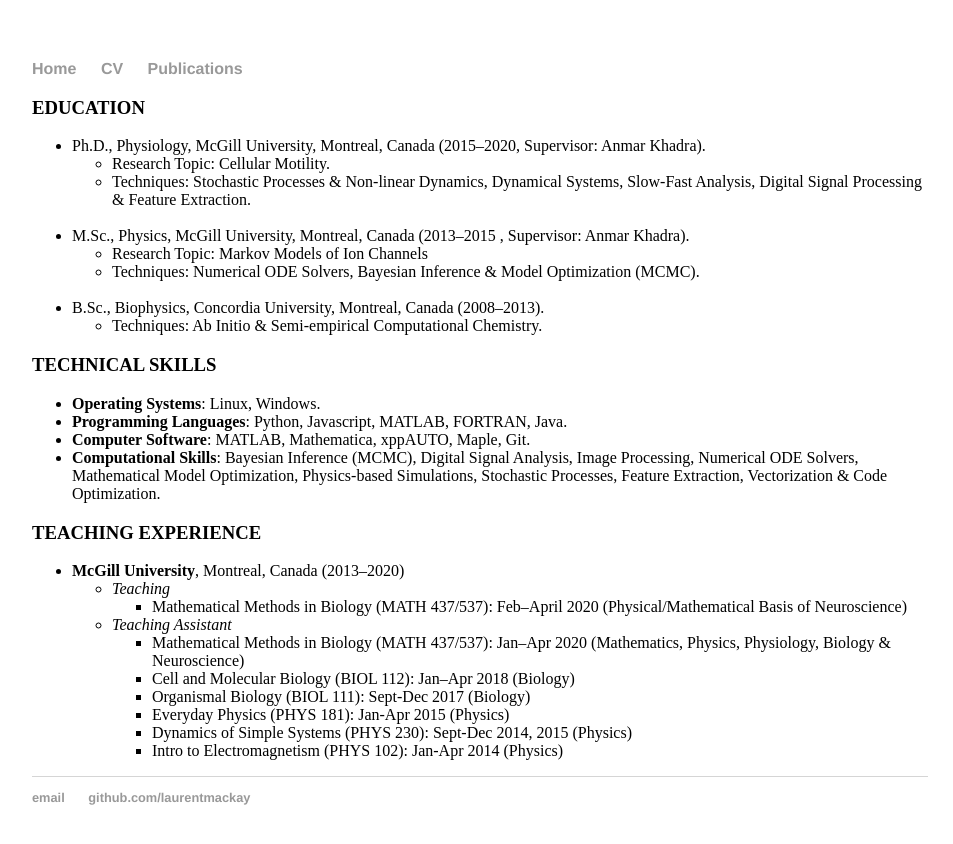
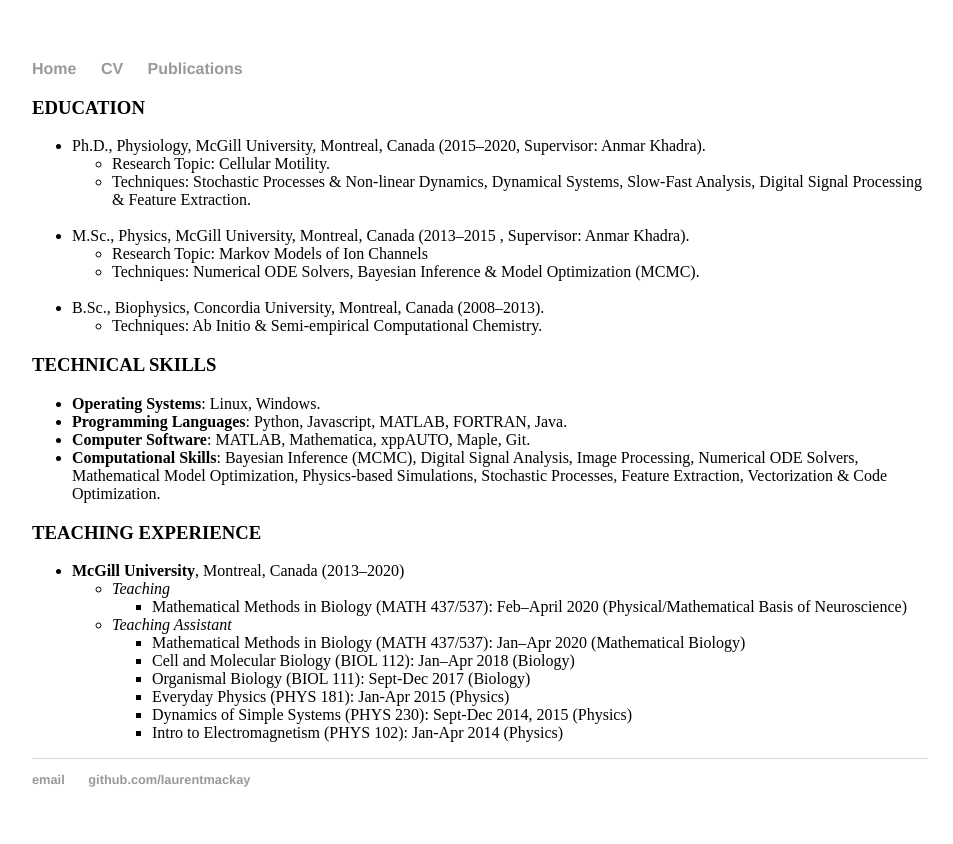
Before and after one commit to laurentmackay/laurentmackay.github.io, a Jekyll site: the page built from cv/index.md, in a window 1280 px wide. Shown: the top 844 px of the page, without its empty margins (160-1113 px from the left). Built offline with Jekyll 4.4.1, drawn with Linux system fonts in a browser that asks for light colours; our own code applies the rules of GitHub Pages for plain Markdown files.

Commit message:
Update index.md

```diff
--- a/cv/index.md
+++ b/cv/index.md
@@ -26,7 +26,7 @@
    * *Teaching*
       * Mathematical Methods in Biology (MATH 437/537): Feb–April 2020 (Physical/Mathematical Basis of Neuroscience)
    * *Teaching Assistant*
-      * Mathematical Methods in Biology (MATH 437/537): Jan–Apr 2020 (Mathematics, Physics, Physiology, Biology & Neuroscience)
+      * Mathematical Methods in Biology (MATH 437/537): Jan–Apr 2020 (Mathematical Biology)
       * Cell and Molecular Biology (BIOL 112): Jan–Apr 2018 (Biology)
       * Organismal Biology (BIOL 111): Sept-Dec 2017 (Biology)
       * Everyday Physics (PHYS 181): Jan-Apr 2015 (Physics)
```
